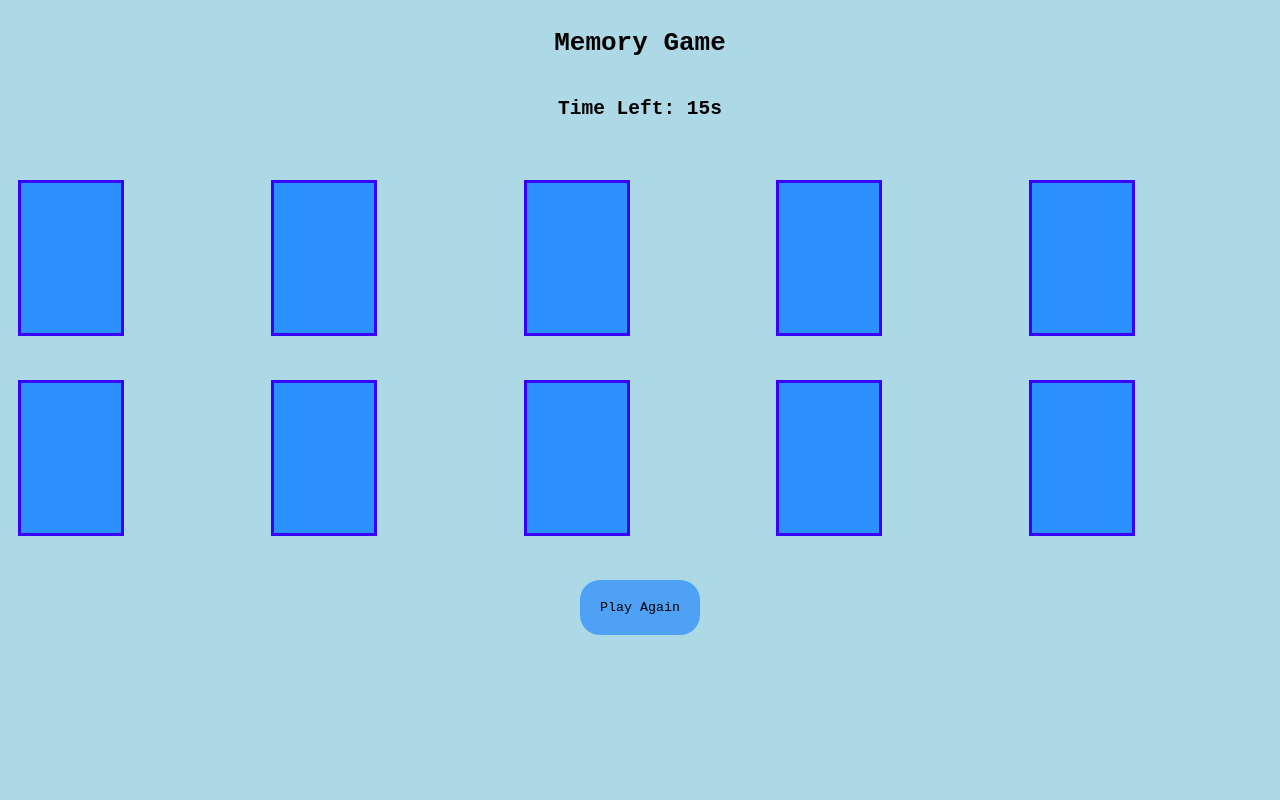
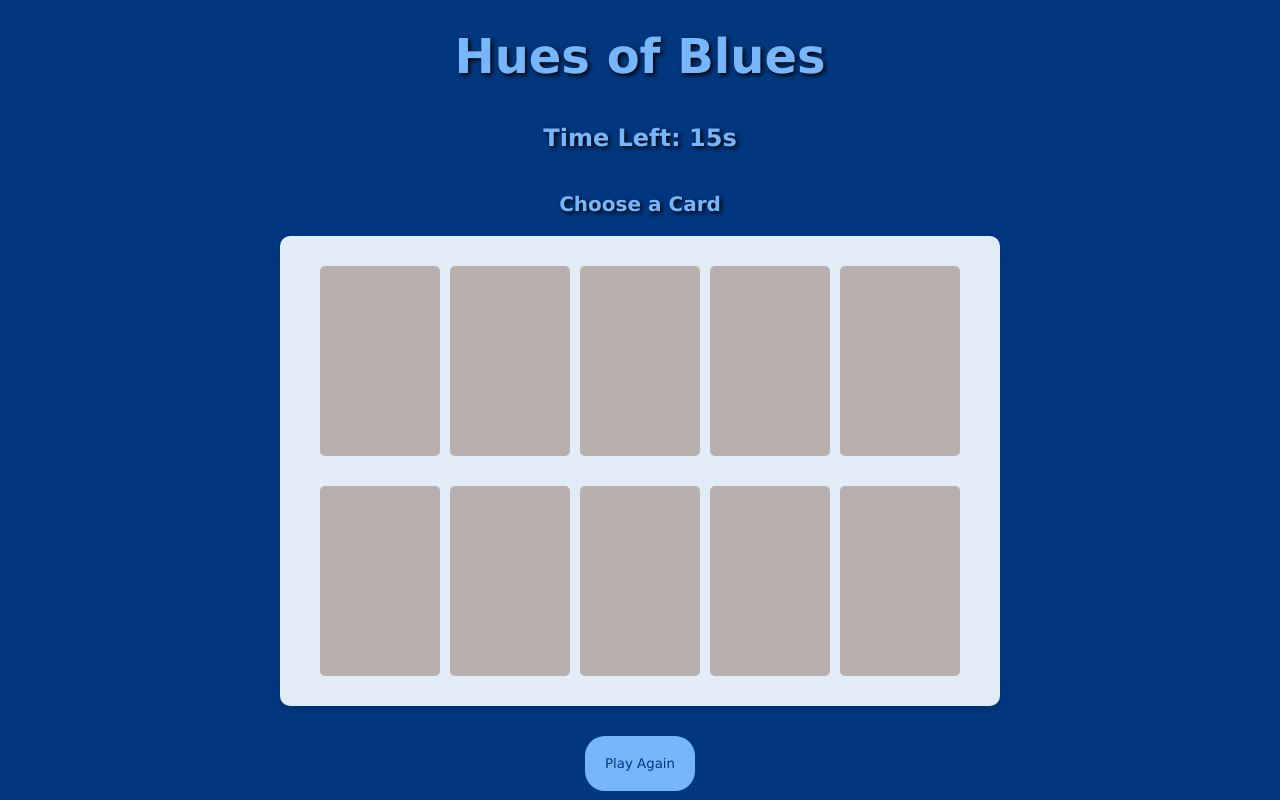
Before and after one commit to ktr2bqg/memory-game, a plain HTML site: page index.html in a window 1280 px wide. Drawn offline with Linux system fonts and the light colour scheme.

Commit message:
css update

```diff
--- a/css/style.css
+++ b/css/style.css
@@ -1,5 +1,5 @@
 body {
-    background-color: lightblue;
+    background-color: #00377e;
 }
 
 body:hover {
@@ -12,7 +12,11 @@ h1 {
     justify-content: center;
     align-items: center;
     margin: auto;
-    font-family: monospace;
+    font-family: Verdana, Geneva, Tahoma, sans-serif;
+    font-size: 3rem;
+    color: #77b6fb;
+    text-shadow: 2px 2px 4px black;
+    border: pink;
     flex-direction: column;
 }
 
@@ -22,50 +26,53 @@ h2 {
     justify-content: center;
     align-items: center;
     margin: auto;
-    font-family: monospace;
+    font-family: Verdana, Geneva, Tahoma, sans-serif;
     flex-direction: column;
+    color: #77b6fb;
+    text-shadow: 2px 2px 4px black;
 }
 
 h3 {
-    font-size: 24px;
-    color: #333;
+    font-size: 20px;
+    font-family: Verdana, Geneva, Tahoma, sans-serif;
     text-align: center;
+    color: #77b6fb;
+    text-shadow: 2px 2px 4px black;
     padding: 20px;
     display: flex;
     justify-content: center;
     align-items: center;
     margin: auto;
-    font-family: monospace;
     flex-direction: column;
 }
 
 .container {
   display: grid;
-  grid-template-columns: repeat(5, 1fr);
-  grid-template-rows: repeat(2);
-  width: 100%;
-  height: 400px;
-  margin: 0 auto;
-  border: 10px none;
-  background-color: none;
-  margin: 0%;
+  grid-template-columns: repeat(5, 100px);
+  grid-gap: 30px;
+  padding: 30px;
+  background-color: #e1ecf7;
+  border-radius: 10px;
+  box-shadow: 0 4px 8px rgba(0, 0, 0, 0.1);
+  max-width: 660px;
+  max-height: 600px;
+  margin: auto;
+
 }
 
 .cards {
-  width: 100px;
-  height: 150px;
+  width: 120px;
+  height: 190px;
   font-size: 2em;
   margin-left: 10px;
   text-align: center;
-  border-radius: none;
-  border-style: solid;
-  border-color: #3700ff;
-  background-color: #2a91ff ;
+  border-radius: 5px;
+  background-color: #b8afaf ;
   display: flex;
-  flex: auto;
-  justify-content: space-evenly;
+  justify-content: center;
   align-items: center;
   margin-bottom: auto;
+  transition: background-color 0.2s;
 }
 
 #play-again {
@@ -74,15 +81,17 @@ h3 {
     justify-content: center;
     align-items: center;
     margin: auto;
-    font-family: monospace;
+    margin-top: 30px;
+    font-family: Verdana, Geneva, Tahoma, sans-serif;
+    color: #00377e;
     flex-direction: column;
     border-radius: 20px;
-    background-color: #4ea1f5;
+    background-color: #77b6fb;
     border: none;
 }
 
 #play-again:hover {
     cursor: pointer;
-    background-color: lightskyblue;
+    background-color: #ffe5ec;
     transition-delay: 10ms;
 }
--- a/index.html
+++ b/index.html
@@ -3,13 +3,13 @@
 <head>
     <meta charset="UTF-8">
     <meta name="viewport" content="width=device-width, initial-scale=1.0">
-    <title>Document</title>
+    <title>Memory Game</title>
     <link rel="stylesheet" href="css/style.css">
     <script defer src="./js/app.js"></script>
     <script defer src="./js/confetti.js"></script>
 </head>
 <body>
-    <h1 id="title">Memory Game</h1>
+<h1>Hues of Blues</h1>
     <h2 id="timer">Timer: 15s</h2>
     <h3 id="message">Choose a Card</h3>
     <div class="container">
--- a/js/app.js
+++ b/js/app.js
@@ -5,13 +5,7 @@ const messageEl = document.querySelector("h3");
 const playBtn = document.getElementById("play-again");
 
 /*------Variables------*/
-let colors = [
-  "red",
-  "blue",
-  "green",
-  "yellow",
-  "purple"
-];
+let colors = ["#051923", "#003554", "#006494", "#0582ca", "#00a6fb"];
 let playerPicks = [];
 let matchedCards = 0;
 let timer;
@@ -22,7 +16,6 @@ let timeLeft = 15;
 // INITLIZE FUNCTION - initial state of the board/ refresh state
 function init() {
   playerPicks = [];
-  messageEl.textContent = "";
   matchedCards = 0;
 
   timeLeft = 15;
@@ -69,7 +62,7 @@ const startTime = () => {
     if (timeLeft <= 0) {
       clearInterval(timer);
       messageEl.textContent = "Time's up! You Lose!";
-      console.log("Time's up! You Lose!");
+      stopCards();
 
       cardEls.forEach((card) => {
         card.isFacedown = true;
@@ -112,8 +105,10 @@ const itsAMatch = () => {
 
     // the board is all matching cards
     if (matchedCards === colors.length) {
+      clearInterval(timer)
       messageEl.textContent = "You Win!";
       confetti.start(2000)
+      stopCards();
     }
   } else {
     // different color cards match
```
Also changed, not shown: 1 other file.
